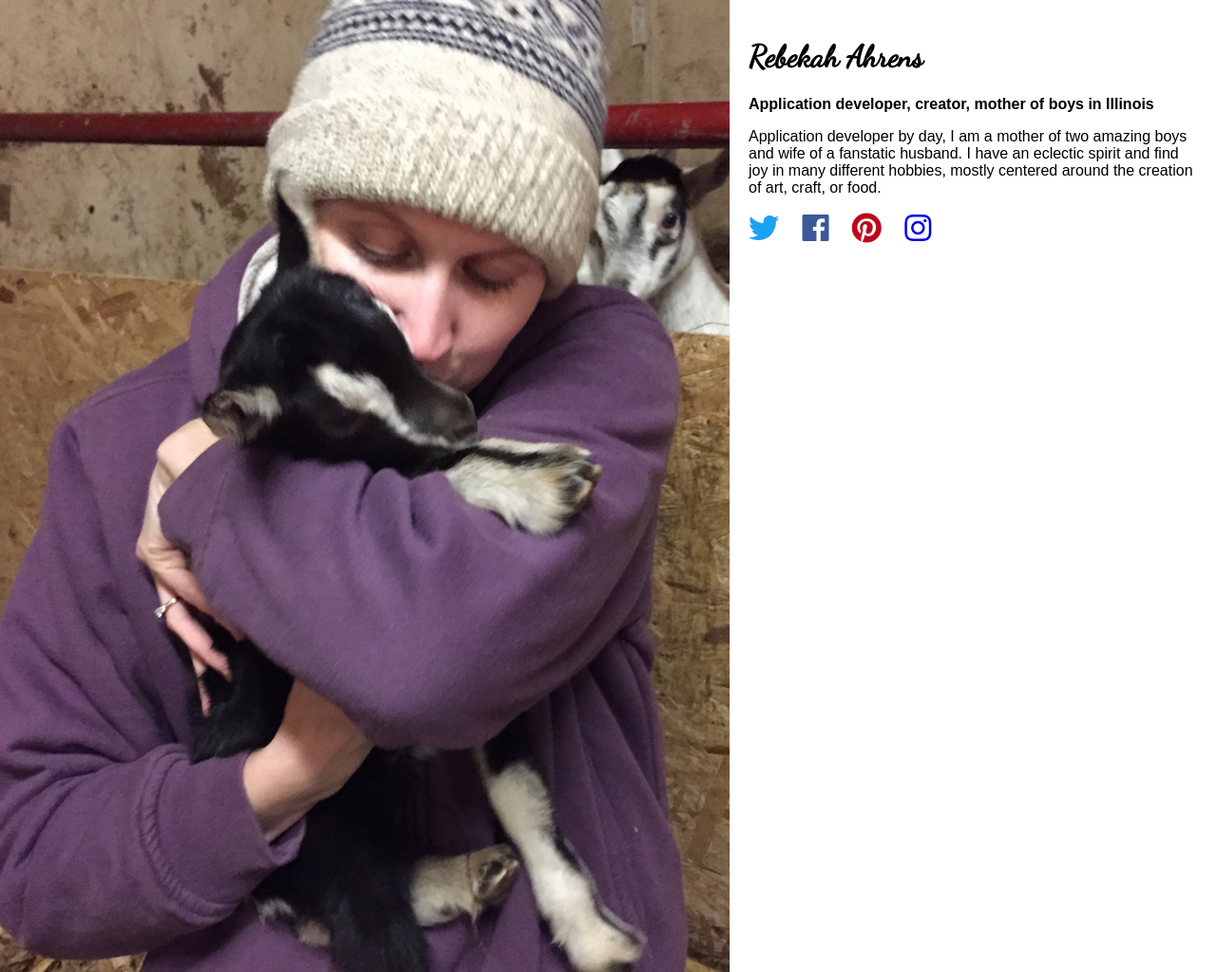
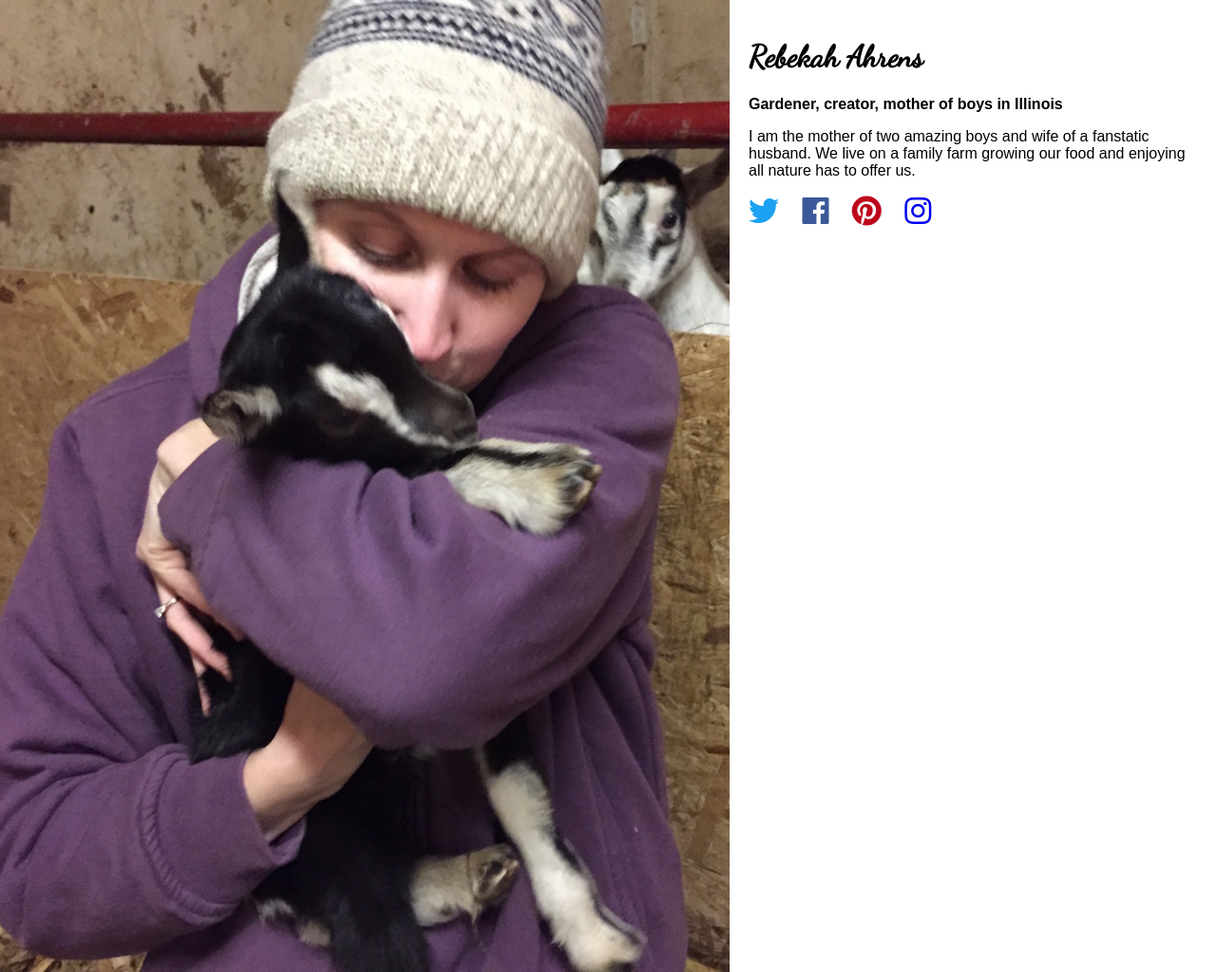
Before and after one commit to markahrens/urbanfarmgirl, a plain HTML site: page index.html in a window 1280 px wide. Shown: the whole page at 95% size. Drawn offline with Linux system fonts and the light colour scheme.

Commit message:
Updated content to reflect changes

```diff
--- a/index.html
+++ b/index.html
@@ -14,9 +14,9 @@
         <img id="photo" src="rebekah.jpg" alt="Rebekah holding a baby goat" title="Rebekah holding a baby goat" />
         <div id="about">
             <h1>Rebekah Ahrens</h1>
-            <p><strong>Application developer, creator, mother of boys in Illinois</strong></p>
+            <p><strong>Gardener, creator, mother of boys in Illinois</strong></p>
 
-            <p>Application developer by day, I am a mother of two amazing boys and wife of a fanstatic husband. I have an eclectic spirit and find joy in many different hobbies, mostly centered around the creation of art, craft, or food.</p>
+            <p>I am the mother of two amazing boys and wife of a fanstatic husband. We live on a family farm growing our food and enjoying all nature has to offer us.</p>
 
             <ul class="social">
               <li><a href="https://twitter.com/urbanfarmgirl"><i class="fab fa-twitter"></i></a></li>
```
